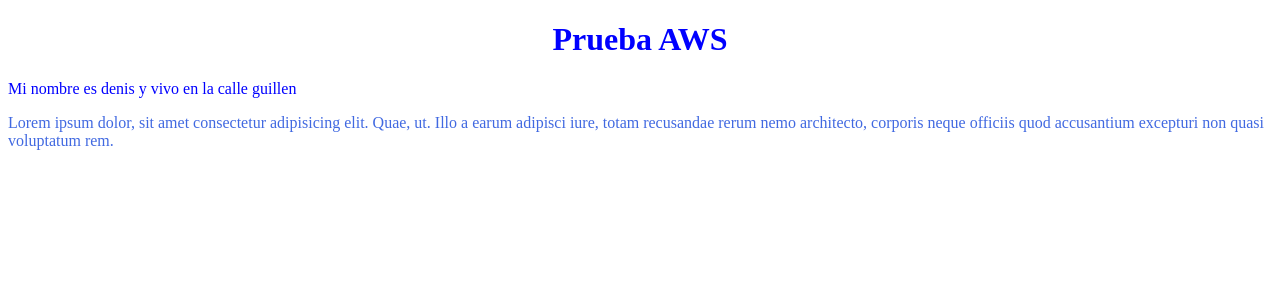
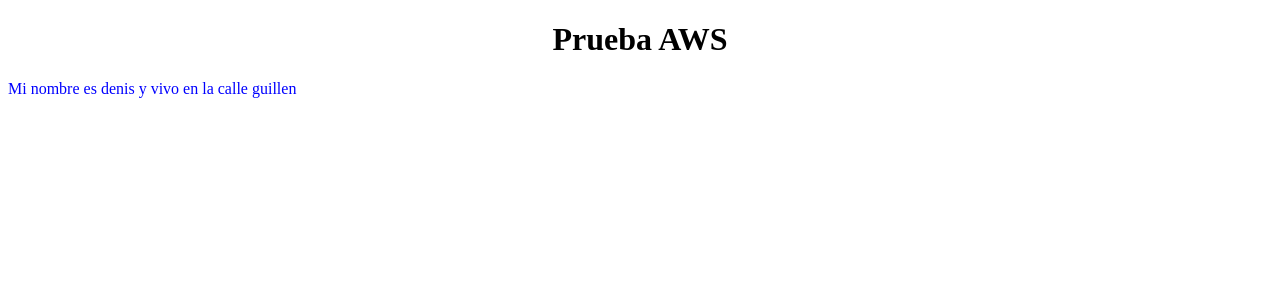
Before and after one commit to denisalva/prueba, a PHP site: page / in a window 1280 px wide. Shown: the top 300 px of the page. Run offline with PHP 8.4, Linux system fonts and the light colour scheme.

Commit message:
se cambio de color al titulo y se elimino texto

```diff
--- a/index.php
+++ b/index.php
@@ -7,12 +7,11 @@
     <title>Prueba AWS</title>
 </head>
 <body>
-    <center><h1 style="color:blue;">Prueba AWS</h1></center>
+    <center><h1>Prueba AWS</h1></center>
 <?php
     $nombre = "denis";
     $direccion = "calle guillen";
 ?>
     <p style="color:blue;">Mi nombre es <span><?php echo $nombre;?></span> y vivo en la <span><?php echo $direccion; ?></span> </p>
-    <p style="color:royalblue;">Lorem ipsum dolor, sit amet consectetur adipisicing elit. Quae, ut. Illo a earum adipisci iure, totam recusandae rerum nemo architecto, corporis neque officiis quod accusantium excepturi non quasi voluptatum rem.</p>
 </body>
 </html>
```
